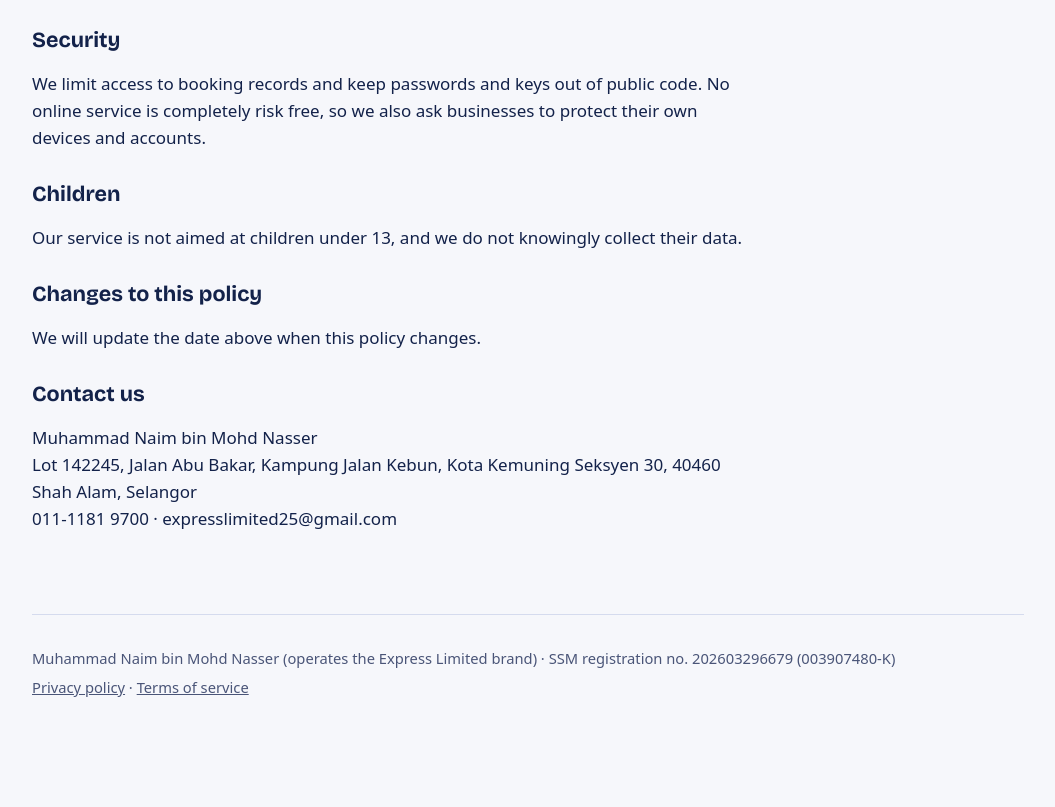
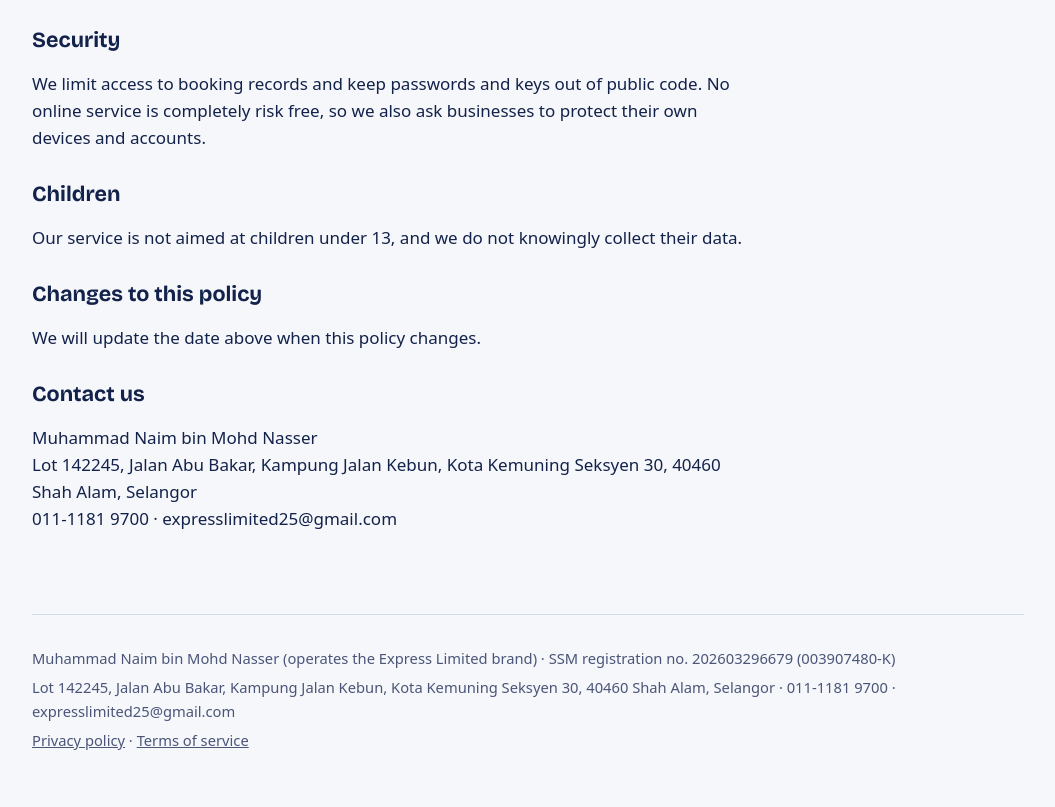
Before and after one commit to expresslimited25/express-limited-site, a plain HTML site: page privacy.html in a window 1280 px wide. Shown: the part 1374-2181 px from the top of the page, without its empty margins (112-1167 px from the left). Before the commit the page ends 2128 px from the top, so only its background shows below. Drawn offline with nearby package versions, Linux system fonts and the light colour scheme.

Commit message:
Add files via upload

```diff
--- a/privacy.html
+++ b/privacy.html
@@ -65,6 +65,7 @@
 
   <footer>
     <p>Muhammad Naim bin Mohd Nasser (operates the Express Limited brand) &middot; SSM registration no. 202603296679 (003907480-K)</p>
+    <p>Lot 142245, Jalan Abu Bakar, Kampung Jalan Kebun, Kota Kemuning Seksyen 30, 40460 Shah Alam, Selangor &middot; 011-1181 9700 &middot; expresslimited25@gmail.com</p>
     <p><a href="privacy.html">Privacy policy</a> &middot; <a href="terms.html">Terms of service</a></p>
   </footer>
 </div>
```
Also changed, not shown: terms.html (+1 -0 lines).
